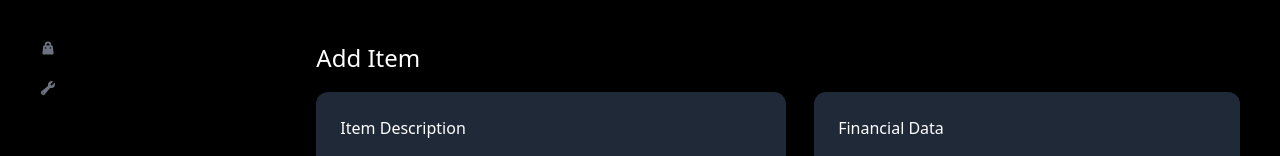
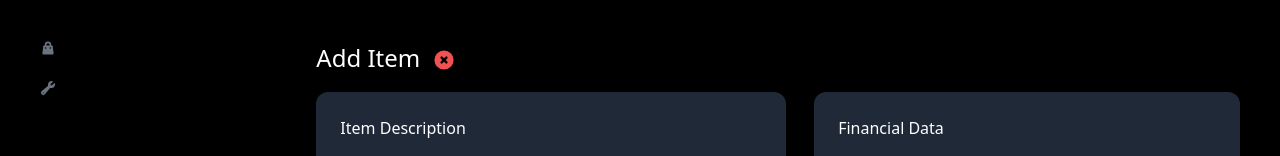
Before and after one commit to gtbaron/ims-ui, a React (Vite) app: page /item-details in a window 1280 px wide. Shown: the top 156 px of the page. Built offline with nearby package versions, Linux system fonts and the light colour scheme; no server answers.

Commit message:
added treatment to indicate an item's parts requirements are in stock

```diff
--- a/src/components/items/ItemDetailsPage.tsx
+++ b/src/components/items/ItemDetailsPage.tsx
@@ -1,10 +1,13 @@
 import React, {useEffect, useState} from "react";
 import {
     callCreateItem,
-    callCreateItemParts, callDeleteItemParts,
+    callCreateItemParts,
+    callDeleteItemParts,
     callGetCostOfParts,
     callGetItemParts,
-    callUpdateItem, callUpdateItemParts
+    callHaveSufficientParts,
+    callUpdateItem,
+    callUpdateItemParts
 } from "@/services/ItemsService";
 import {addItem, updateItem} from "@/store/slices/ItemsSlice";
 import {useAppDispatch, useAppSelector} from "@/store/hooks";
@@ -15,6 +18,7 @@ import {ItemFinancials} from "@/components/items/ItemFinancials";
 import {ItemDescription} from "@/components/items/ItemDescription";
 import {ItemPartsList} from "@/components/items/ItemPartsList";
 import {ItemPart} from "@/components/items/ItemPart";
+import {HiCheckCircle, HiXCircle} from "react-icons/hi";
 
 export const ItemDetailsPage: React.FC = () => {
     const stateItem: Item = useAppSelector((state) => state.items.selectedItem);
@@ -27,6 +31,7 @@ export const ItemDetailsPage: React.FC = () => {
     const [newItemParts, setNewItemParts] = useState<ItemPart[]>([]);
     const [itemPartsToDelete, setItemPartsToDelete] = useState<ItemPart[]>([])
     const [suggestedListPrice, setSuggestedListPrice] = useState(0);
+    const [canBuild, setCanBuild] = useState<boolean>(false);
 
     useEffect(() => {
         const fetchCostOfParts = async () => {
@@ -54,6 +59,20 @@ export const ItemDetailsPage: React.FC = () => {
 
         fetchItemParts(item);
     }, [item, setItemPartsList]);
+
+    useEffect(() => {
+        const fetchCanBuild = async (item: Item) => {
+            if (!item || !item.id) return;
+            try {
+                const data: boolean = await callHaveSufficientParts(item.id);
+                setCanBuild(data);
+            } catch (err) {
+                console.error('Error fetching parts:', err);
+            }
+        };
+
+        fetchCanBuild(item);
+    }, [item]);
 
     const updateItemValue = (value: string | number | boolean, key: string) => {
         setItem({...item, [key]: value});
@@ -105,8 +124,6 @@ export const ItemDetailsPage: React.FC = () => {
                 setNewItemParts(updatedNewItemParts);
             }
         }
-
-
     }
 
     const handleItemPartDeleted = (itemPartIdToDelete: number, altId?: number) => {
@@ -124,8 +141,10 @@ export const ItemDetailsPage: React.FC = () => {
 
     return (
         <div>
-            <div className={'m-2'}>
-                <h1 className='text-white'>{item.id ? item.name : 'Add Item'}</h1>
+            <div className={'m-2 flex flex-row items-start'}>
+                <h1 className='text-white inline'>{item.id ? item.name : 'Add Item'}</h1>
+                { canBuild && <HiCheckCircle className={'text-green-400 text-2xl ml-3 mt-2 mb-1'} /> }
+                { !canBuild && <HiXCircle className={'text-red-500 text-2xl ml-3 mt-2 mb-1'} /> }
             </div>
             <div className={'mb-3 flex flex-row gap-3'}>
                 <ItemDescription item={item} handleItemValueChanged={updateItemValue} updateItemValue={updateItemValue} />
--- a/src/components/items/ItemListPage.tsx
+++ b/src/components/items/ItemListPage.tsx
@@ -15,6 +15,7 @@ const defaultItem: Item = {
     itemCategory: ItemCategory.HOME_DECOR,
     itemStatus: ItemStatus.DRAFT,
     overrideSuggestedListPrice: false,
+    quantityOnHand: 0
 };
 
 export const ItemListPage: React.FC = () => {
--- a/src/components/items/ItemsList.tsx
+++ b/src/components/items/ItemsList.tsx
@@ -1,4 +1,4 @@
-import React from "react";
+import React, {useMemo} from "react";
 import {Table, TableBody, TableCell, TableHead, TableHeadCell, TableRow} from "flowbite-react";
 import {useAppDispatch, useAppSelector} from "@/store/hooks";
 import {Item} from "@/components/items/Item";
@@ -6,6 +6,7 @@ import {CurrencyTableCell} from "@/components/wrappers/CurrencyTableCell";
 import {ActionsTableCell} from "@/components/wrappers/actionsTableCell/ActionsTableCell";
 import {removeItem} from "@/store/slices/ItemsSlice";
 import {callDeleteItem} from "@/services/ItemsService";
+import {HiCheckCircle} from "react-icons/hi";
 
 export type ItemsListProps = {
     handleEdit: (partId: number | undefined) => void;
--- a/src/services/ItemsService.tsx
+++ b/src/services/ItemsService.tsx
@@ -2,7 +2,6 @@ import {Item} from "@/components/items/Item";
 import {ApiResponse} from "@/services/ApiResponse";
 import {api} from "@/services/ImsClient";
 import {ItemPart} from "@/components/items/ItemPart";
-import {ItemInventory} from "@/components/inventory/items/ItemInventory";
 
 export const callGetItems = async (): Promise<Item[]> => {
     const response = await api.get<ApiResponse<Item[]>>('/items');
@@ -54,7 +53,7 @@ export const callDeleteItemParts = async (itemId: number, itemPartsToDelete: Ite
     });
 }
 
-export const callGetItemsInventory = async (): Promise<ItemInventory[]> => {
-    const response = await api.get(`/items/inventory`);
-    return response.data.data;
+export const callHaveSufficientParts = async (itemId: number): Promise<boolean> => {
+    const response = await api.get(`/items/${itemId}/have-sufficient-parts`);
+    return response.data.data && response.data.data.length ? response.data.data[0] : false;
 }
```
